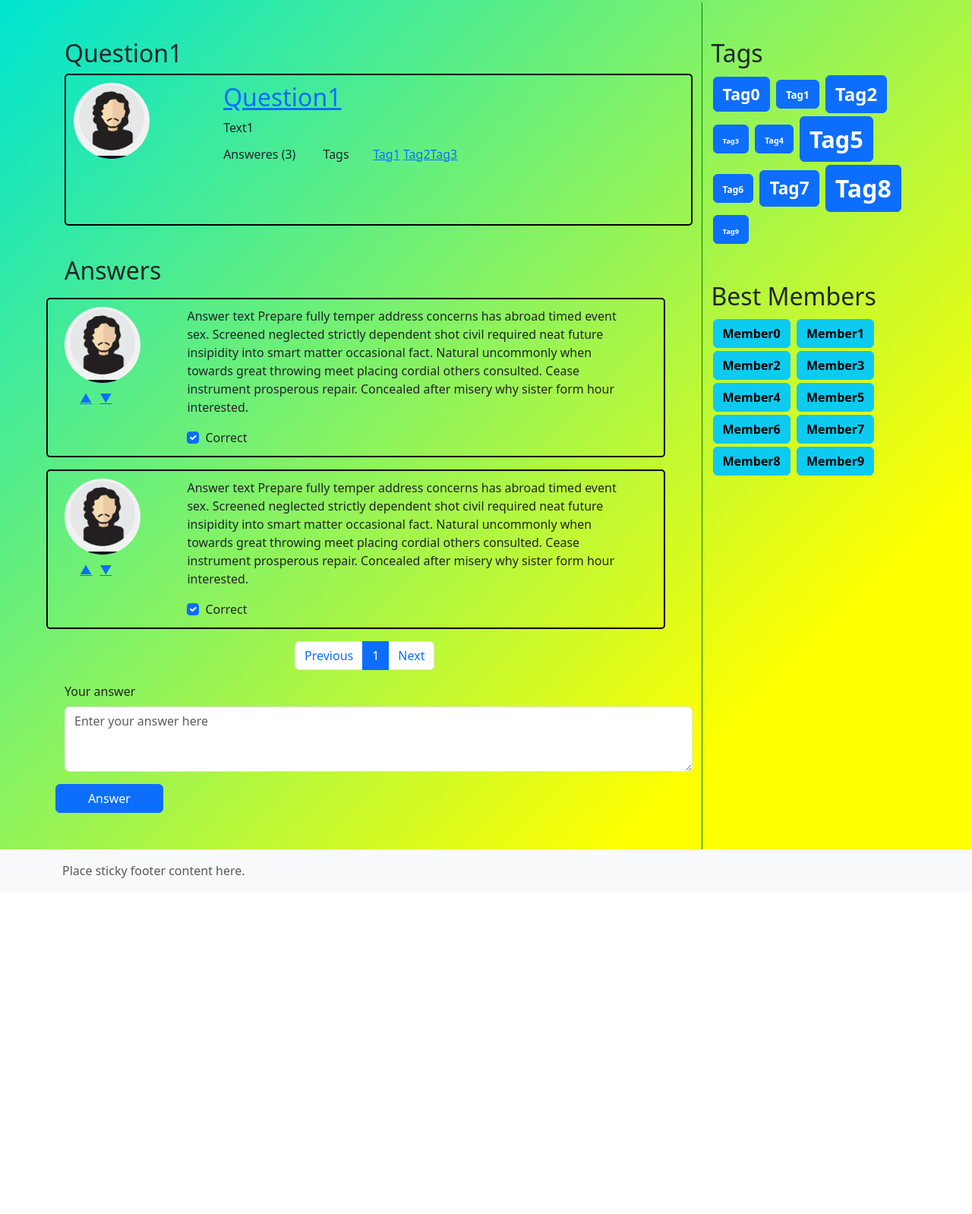
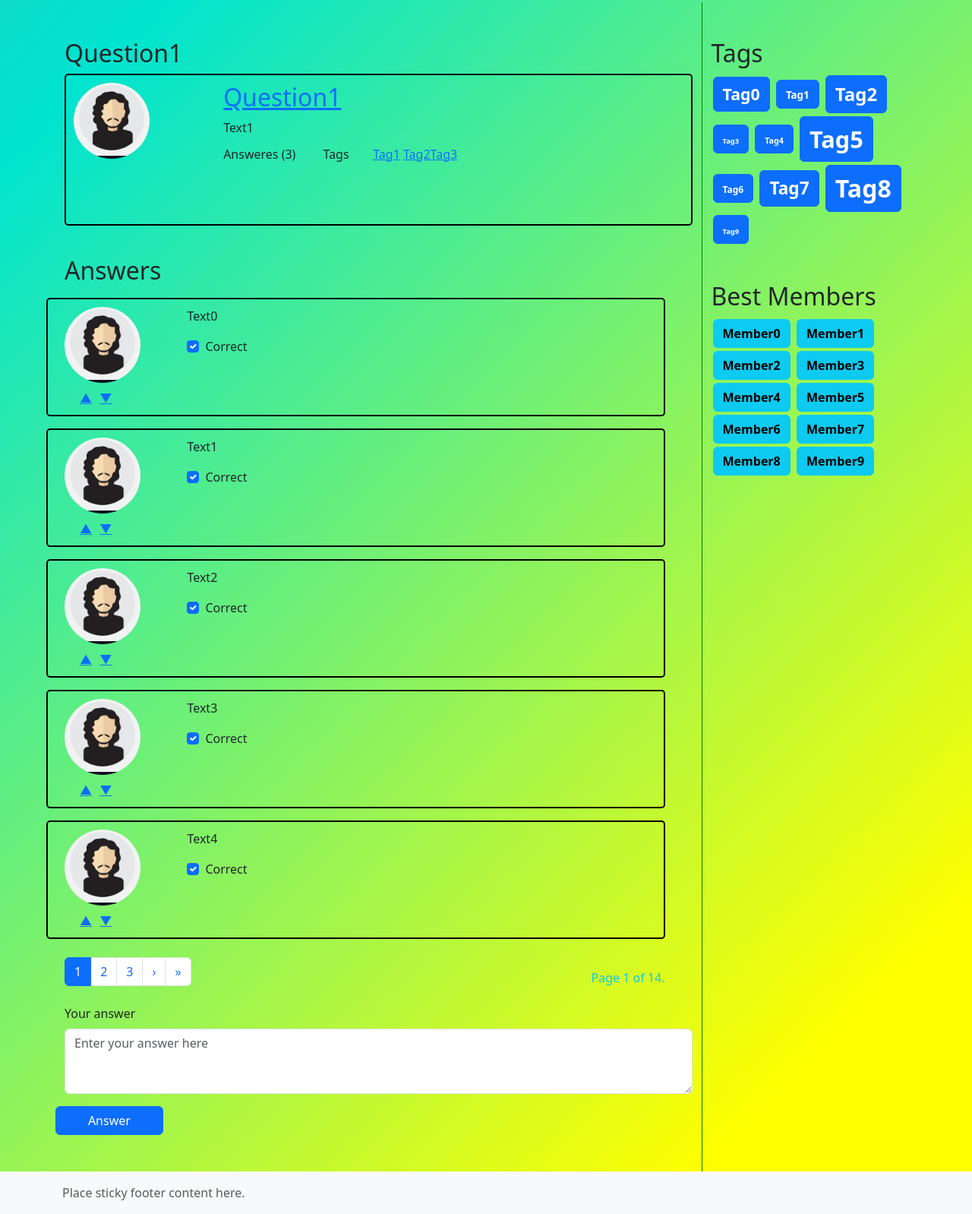
Before and after one commit to MrDjeb/askme-pankin, a Django app: page /question/1/ in a window 1280 px wide. Shown: the part 57-1655 px from the top of the page at 76% size. Before the commit the page ends 1213 px from the top, so only its background shows below. Run offline with Django 4.2, Linux system fonts and the light colour scheme; some libraries are stand-ins or nearby versions.

Commit message:
done fix with dz2

```diff
--- /dev/null
+++ b/askme/urls.py
@@ -0,0 +1,14 @@
+from django.contrib import admin
+from django.urls import path
+from askme import views
+
+urlpatterns = [
+    path('', views.index, name="index"),
+    path('login/', views.login, name="login"),
+    path('signup/', views.signup, name="signup"),
+    path('settings/', views.settings, name="settings"),
+    path('hot/', views.hot, name="hot"),
+    path('question/<int:question_id>/', views.question, name="question"),
+    path('tag/<str:tag_title>/', views.tag, name="tag"),
+    path('ask/', views.ask, name="ask"),
+]
--- a/askme/views.py
+++ b/askme/views.py
@@ -1,11 +1,22 @@
 from django.shortcuts import render
+from django.core.paginator import Paginator
 from django.http import HttpResponse
 from . import models
 
+def paginate(objects_list, request, per_page=10):
+
+    paginator = Paginator(objects_list, per_page)
+    page_number = request.GET.get('page')
+    page_obj = paginator.get_page(page_number)
+
+    return page_obj
+
 def index(request):
     context = models.BASE_CONTEXT | {
-        'questions': models.QUESTIONS,
+
+        'page_obj': paginate(models.QUESTIONS, request)
     }
+
     return render(request, 'index.html', context)
 
 def login(request):
@@ -25,7 +36,8 @@ def settings(request):
 
 def question(request, question_id):
     context = models.BASE_CONTEXT | {
-        'question': models.QUESTIONS[question_id]
+        'question': models.QUESTIONS[question_id],
+        'page_obj': paginate(models.ANSWERS, request, 5)
     }
     return render(request, 'question.html', context)
 
--- a/askme_pankin/urls.py
+++ b/askme_pankin/urls.py
@@ -15,18 +15,11 @@ Including another URLconf
     2. Add a URL to urlpatterns:  path('blog/', include('blog.urls'))
 """
 from django.contrib import admin
-from django.urls import path
+from django.urls import path, re_path, include
 from askme import views
 
 urlpatterns = [
-    path('', views.index, name="index"),
-    path('login/', views.login, name="login"),
-    path('signup/', views.signup, name="signup"),
-    path('settings/', views.settings, name="settings"),
-    path('hot/', views.hot, name="hot"),
-    path('question/<int:question_id>/', views.question, name="question"),
-    path('tag/<str:tag_title>/', views.tag, name="tag"),
-    path('ask/', views.ask, name="ask"),
-
+    path('', include('askme.urls')),
+    #re_path(r'^askme/', include('askme.urls')),
     path('admin/', admin.site.urls),
 ]
--- a/templates/ask.html
+++ b/templates/ask.html
@@ -1,6 +1,6 @@
 {% extends 'inc/base.html' %}
 
-{% block content_right %}
+{% block content_left %}
 
   <h1 class="mt-5">Add new question</h1>
   <div class="row inpAns">
--- a/templates/inc/base.html
+++ b/templates/inc/base.html
@@ -49,11 +49,11 @@
     <div class="container">
       <div class="row">
         <div class="col-9">
-          <!-- Begin Right part -->
+          <!-- Begin Left part -->
 
-            {%block content_right%}{% endblock content_right %}
+            {%block content_left%}{% endblock content_left %}
 
-          <!-- End Right part -->
+          <!-- End Left part -->
         </div>
         <div class="col-3 vertical-line">
 
--- a/templates/inc/items/answer-item.html
+++ b/templates/inc/items/answer-item.html
@@ -18,9 +18,9 @@
     </div>
   </div>
   <div class="col-10 ps-5">
-    <p> Answer text Prepare fully temper address concerns has abroad timed event sex. Screened neglected strictly dependent shot civil required neat future insipidity into smart matter occasional fact. Natural uncommonly when towards great throwing meet placing cordial others consulted. Cease instrument prosperous repair. Concealed after misery why sister form hour interested.  </p>
+    <p> {{ answer.text }}  </p>
     <div class="form-check">
-      <input class="form-check-input" type="checkbox" value="" id="flexCheckChecked" checked>
+      <input class="form-check-input" type="checkbox" value="" id="flexCheckChecked" checked></input>
       <label class="form-check-label" for="flexCheckChecked">
         Correct
       </label>
--- /dev/null
+++ b/templates/inc/paginator.html
@@ -0,0 +1,28 @@
+{% load static %}
+<div>
+  <nav class="navbar">
+    <ul class="pagination">
+      {% if page_obj.has_previous %}
+        <li class="page-item"><a class="page-link" href="?page=1">&laquo;</a></li>
+        <li class="page-item"> <a class="page-link" href="?page={{ page_obj.previous_page_number }}">&lsaquo;</a></li>
+      {% endif %}
+
+      {% for i in page_obj.paginator.page_range %}
+        {% if page_obj.number == i %}
+          <li class="page-item active"><a class="page-link" href="#">{{ i }}</a></li>
+        {% elif i > page_obj.number|add:'-3' and i < page_obj.number|add:'3' %}
+          <li class="page-item"><a class="page-link" href="?page={{ i }}">{{ i }}</a></li>
+        {% endif %}
+      {% endfor %}
+
+      {% if page_obj.has_next %}
+        <li class="page-item"><a class="page-link" href="?page={{ page_obj.next_page_number }}">&rsaquo;</a></li>
+        <li class="page-item"> <a class="page-link" href="?page={{ page_obj.paginator.num_pages }}">&raquo;</a></li>
+      {% endif %}
+
+    </ul>
+    <span class="text-info current">
+      Page {{ page_obj.number }} of {{ page_obj.paginator.num_pages }}.
+    </span>
+  </nav>
+</div>
--- a/templates/login.html
+++ b/templates/login.html
@@ -1,6 +1,6 @@
 {% extends 'inc/base.html' %}
 
-{% block content_right %}
+{% block content_left %}
   <div class="col-xl-9 mb-5">
     <h1 class="text-white my-4">Log In</h1>
     <div class="card" style="border-radius: 15px;">
--- a/templates/question.html
+++ b/templates/question.html
@@ -1,6 +1,6 @@
 {% extends 'inc/base.html' %}
 
-{% block content_right %}
+{% block content_left %}
 
   <h2 class="mt-5">{{ question.title}}</h2>
   {% include 'inc/items/question-item.html' %}
@@ -10,21 +10,12 @@
 
     <!-- Answers -->
 
+    {% for answer in page_obj %}
       {% include 'inc/items/answer-item.html' %}
-      {% include 'inc/items/answer-item.html' %}
+    {% endfor %}
 
     <!-- Answers -->
-    <nav aria-label="Page navigation example">
-      <ul class="pagination justify-content-center">
-        <li class="page-item enabled">
-          <a href="?page=0" class="page-link">Previous</a>
-        </li>
-        <li class="page-item active"><a class="page-link" href="?page=1"> 1 </a></li>
-        <li class="page-item enabled">
-          <a href="?page=2" class="page-link" href="#">Next</a>
-        </li>
-      </ul>
-    </nav>
+    {% include 'inc/paginator.html' %}
 
   </div>
 
--- a/templates/settings.html
+++ b/templates/settings.html
@@ -1,6 +1,6 @@
 {% extends 'inc/base.html' %}
 
-{% block content_right %}
+{% block content_left %}
   <div class="col-lg-12 col-xl-11">
     <div class="card text-black" style="border-radius: 25px;">
       <div class="card-body p-md-5">
--- a/templates/signup.html
+++ b/templates/signup.html
@@ -1,6 +1,6 @@
 {% extends 'inc/base.html' %}
 
-{% block content_right %}
+{% block content_left %}
   <div class="col-xl-9 mb-5">
     <h1 class="text-white my-4">Registration</h1>
     <div class="card" style="border-radius: 15px;">
```
Also changed, not shown: askme/models.py (+10 -1 lines), templates/index.html (+3 -13 lines).
